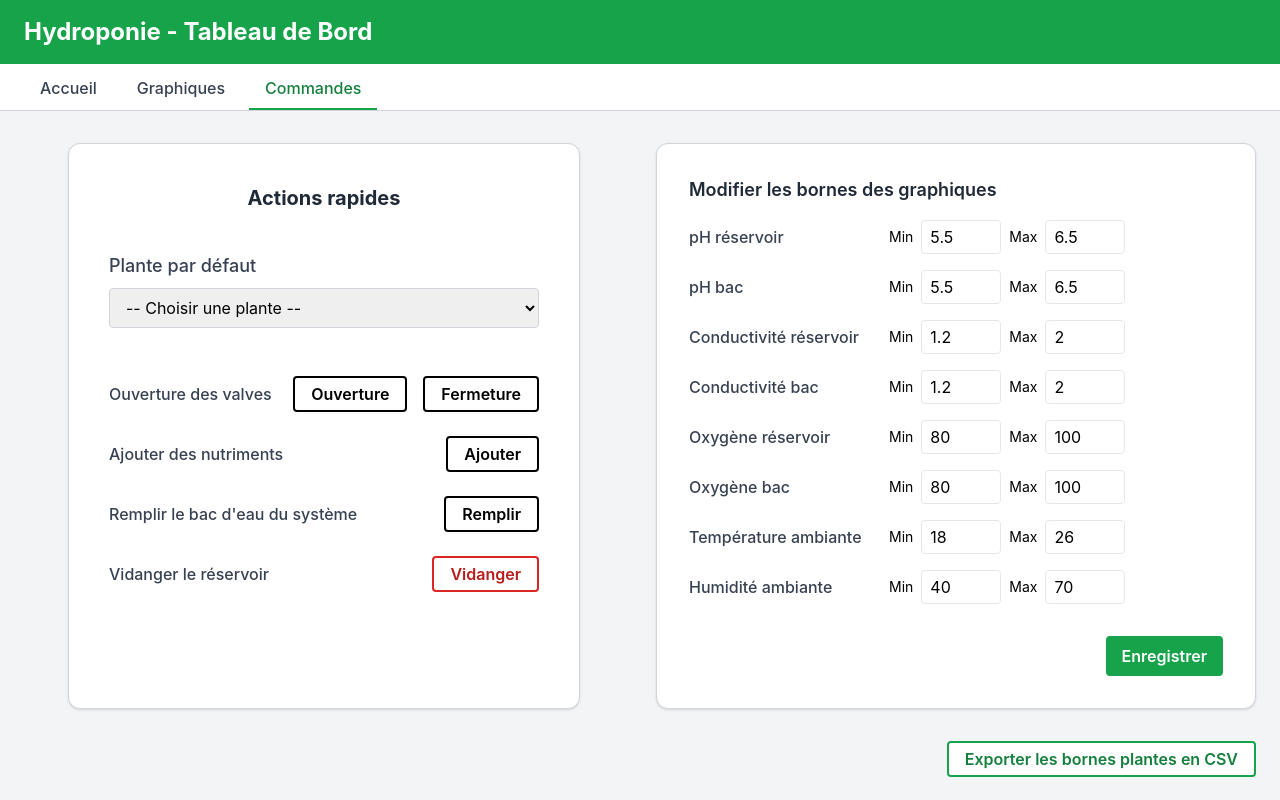
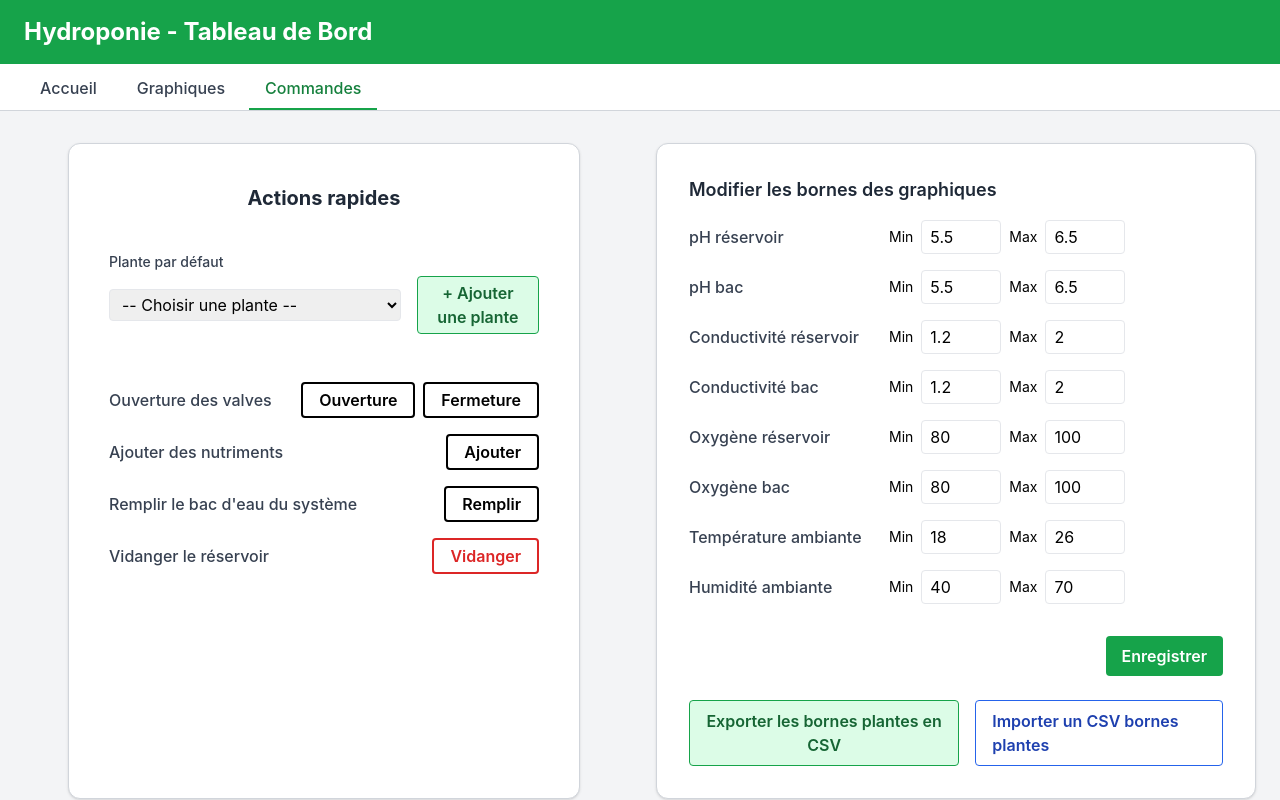
Before and after one commit to T57heavywot/hydroponie_frontend, a React (Create React App) app in the folder client/: page / in a window 1280 px wide. Both pictures are taken after a click on the button "Commandes". Shown: the top 800 px of the page. Built offline with nearby package versions, Linux system fonts and the light colour scheme.

Commit message:
add plant but not persistent right now, add is working

```diff
--- a/client/src/components/App.tsx
+++ b/client/src/components/App.tsx
@@ -540,6 +540,21 @@ function App() {
     temperature: "Température ambiante",
     humidity: "Humidité ambiante",
   };
+
+  const [showAddPlantModal, setShowAddPlantModal] = useState(false);
+  const [newPlantName, setNewPlantName] = useState("");
+  const [newPlantBornes, setNewPlantBornes] = useState<any>({
+    phReservoir: { min: 5.5, max: 6.5 },
+    phBac: { min: 5.5, max: 6.5 },
+    ecReservoir: { min: 1.2, max: 2.0 },
+    ecBac: { min: 1.2, max: 2.0 },
+    oxygenReservoir: { min: 80, max: 100 },
+    oxygenBac: { min: 80, max: 100 },
+    temperature: { min: 18, max: 26 },
+    humidity: { min: 40, max: 70 },
+    waterLevelReservoir: { min: 20, max: 100 },
+    waterLevelBac: { min: 10, max: 45 },
+  });
 
   return (
     <div className="min-h-screen bg-gray-100">
@@ -1198,27 +1213,52 @@ function App() {
                   <h2 className="text-xl font-bold text-gray-800 mb-2 text-center">
                     Actions rapides
                   </h2>
-                  {/* Sélecteur de plante */}
                   <div className="mb-4">
-                    <label className="block text-gray-700 font-medium mb-2 text-lg">
+                    <label className="block text-sm font-medium text-gray-700 mb-1">
                       Plante par défaut
                     </label>
+                    <div className="flex gap-2 items-center">
                       <select
-                      className="border border-gray-300 rounded px-3 py-2 text-base w-full"
+                        className="border rounded px-2 py-1 w-full"
                         value={selectedPlant}
                         onChange={e => setSelectedPlant(e.target.value as PlantKey)}
                       >
                         <option value="">-- Choisir une plante --</option>
-                      <option value="basilic">Basilic</option>
-                      <option value="tomate">Tomate</option>
+                        {Object.keys(plantBornes).map((plant) => (
+                          <option key={plant} value={plant}>{plant.charAt(0).toUpperCase() + plant.slice(1)}</option>
+                        ))}
                       </select>
+                      <button
+                        type="button"
+                        className="ml-2 px-2 py-1 bg-green-100 text-green-800 border border-green-600 rounded font-semibold hover:bg-green-200"
+                        onClick={() => {
+                          setNewPlantName("");
+                          setNewPlantBornes({
+                            phReservoir: { min: 5.5, max: 6.5 },
+                            phBac: { min: 5.5, max: 6.5 },
+                            ecReservoir: { min: 1.2, max: 2.0 },
+                            ecBac: { min: 1.2, max: 2.0 },
+                            oxygenReservoir: { min: 80, max: 100 },
+                            oxygenBac: { min: 80, max: 100 },
+                            temperature: { min: 18, max: 26 },
+                            humidity: { min: 40, max: 70 },
+                            waterLevelReservoir: { min: 20, max: 100 },
+                            waterLevelBac: { min: 10, max: 45 },
+                          });
+                          setShowAddPlantModal(true);
+                        }}
+                        title="Ajouter une nouvelle plante"
+                      >
+                        + Ajouter une plante
+                      </button>
                     </div>
-                  <div className="flex flex-col gap-6">
-                    <div className="flex items-center justify-between">
-                      <span className="font-medium text-gray-700 text-base">
+                  </div>
+                  <div className="flex flex-col gap-4">
+                    <div className="flex items-center justify-between gap-2">
+                      <span className="font-medium text-gray-700">
                         Ouverture des valves
                       </span>
-                      <div className="flex gap-4">
+                      <div className="flex gap-2">
                         <button className="px-4 py-1 border-2 border-black rounded bg-white font-semibold hover:bg-gray-100">
                           Ouverture
                         </button>
@@ -1227,28 +1267,28 @@ function App() {
                         </button>
                       </div>
                     </div>
-                    <div className="flex items-center justify-between">
-                      <span className="font-medium text-gray-700 text-base">
+                    <div className="flex items-center justify-between gap-2">
+                      <span className="font-medium text-gray-700">
                         Ajouter des nutriments
                       </span>
                       <button className="px-4 py-1 border-2 border-black rounded bg-white font-semibold hover:bg-gray-100">
                         Ajouter
                       </button>
                     </div>
-                    <div className="flex items-center justify-between">
-                      <span className="font-medium text-gray-700 text-base">
+                    <div className="flex items-center justify-between gap-2">
+                      <span className="font-medium text-gray-700">
                         Remplir le bac d'eau du système
                       </span>
                       <button className="px-4 py-1 border-2 border-black rounded bg-white font-semibold hover:bg-gray-100">
                         Remplir
                       </button>
                     </div>
-                    <div className="flex items-center justify-between">
-                      <span className="font-medium text-gray-700 text-base">
+                    <div className="flex items-center justify-between gap-2">
+                      <span className="font-medium text-gray-700">
                         Vidanger le réservoir
                       </span>
                       <button
-                        className="px-4 py-1 border-2 border-red-600 text-red-700 rounded bg-white font-semibold hover:bg-red-50 hover:border-red-800 transition"
+                        className="px-4 py-1 border-2 border-red-600 text-red-600 rounded font-semibold bg-white hover:bg-red-50"
                         onClick={handleFlushReservoir}
                       >
                         Vidanger
@@ -1258,7 +1298,7 @@ function App() {
                 </div>
               </div>
               {/* Bloc édition des bornes */}
-              <div className="bg-white rounded-xl shadow p-8 border border-gray-300 flex flex-col justify-center">
+              <div className="bg-white rounded-xl shadow p-8 border border-gray-300 flex flex-col justify-between">
                 <h2 className="text-lg font-semibold text-gray-800 mb-4">
                   Modifier les bornes des graphiques
                 </h2>
@@ -1328,25 +1368,113 @@ function App() {
                     Enregistrer
                   </button>
                 </form>
-              </div>
-            </div>
-            <div className="flex flex-col gap-6">
+                <div className="flex gap-4 mt-6 justify-end">
                   <button
-                className="px-4 py-1 border-2 border-green-600 text-green-700 rounded bg-white font-semibold hover:bg-green-50 hover:border-green-800 transition self-end"
+                    className="px-4 py-2 bg-green-100 text-green-800 border border-green-600 rounded font-semibold hover:bg-green-200"
                     onClick={handleExportPlantBoundsCSV}
                   >
                     Exporter les bornes plantes en CSV
                   </button>
-              <label className="self-end cursor-pointer px-4 py-1 border-2 border-blue-600 text-blue-700 rounded bg-white font-semibold hover:bg-blue-50 hover:border-blue-800 transition">
+                  <label className="px-4 py-2 bg-white text-blue-800 border border-blue-600 rounded font-semibold hover:bg-blue-50 cursor-pointer">
                     Importer un CSV bornes plantes
                     <input
                       type="file"
-                  accept=".csv,text/csv"
+                      accept=".csv"
+                      className="hidden"
                       onChange={handleImportPlantBoundsCSV}
-                  style={{ display: "none" }}
                     />
                   </label>
                 </div>
+              </div>
+            </div>
+            {/* Modal d'ajout de plante */}
+            {showAddPlantModal && (
+              <div className="fixed inset-0 bg-black bg-opacity-40 flex items-center justify-center z-50">
+                <div className="bg-white rounded-lg shadow-lg p-8 min-w-[350px] max-w-lg w-full relative">
+                  <button
+                    className="absolute top-2 right-2 text-gray-500 hover:text-gray-800 text-2xl"
+                    onClick={() => setShowAddPlantModal(false)}
+                    title="Fermer"
+                  >
+                    ×
+                  </button>
+                  <h2 className="text-lg font-bold mb-4">Ajouter une nouvelle plante</h2>
+                  <form
+                    onSubmit={e => {
+                      e.preventDefault();
+                      const name = newPlantName.trim().toLowerCase();
+                      if (!name) {
+                        alert("Veuillez saisir un nom de plante.");
+                        return;
+                      }
+                      if (plantBornes[name]) {
+                        alert("Cette plante existe déjà.");
+                        return;
+                      }
+                      setPlantBornes((prev: any) => ({
+                        ...prev,
+                        [name]: { ...newPlantBornes },
+                      }));
+                      setSelectedPlant(name as PlantKey);
+                      setEditableBornes({ ...newPlantBornes });
+                      setShowAddPlantModal(false);
+                    }}
+                    className="flex flex-col gap-4"
+                  >
+                    <div>
+                      <label className="block text-sm font-medium text-gray-700 mb-1">Nom de la plante</label>
+                      <input
+                        type="text"
+                        className="border rounded px-2 py-1 w-full"
+                        value={newPlantName}
+                        onChange={e => setNewPlantName(e.target.value)}
+                        required
+                      />
+                    </div>
+                    {Object.entries(newPlantBornes)
+  .filter(([key]) => key !== "waterLevelReservoir" && key !== "waterLevelBac")
+  .map(([key, val]) => {
+    const v = val as { min: number; max: number };
+    return (
+      <div key={key} className="flex items-center gap-2">
+        <span className="w-48 font-medium text-gray-700">{PARAM_LABELS[key] || key}</span>
+        <label className="text-sm">Min</label>
+        <input
+          type="number"
+          step="any"
+          className="border rounded px-2 py-1 w-20"
+          value={v.min}
+          onChange={e => setNewPlantBornes((b: any) => ({
+            ...b,
+            [key]: { ...b[key], min: parseFloat(e.target.value) },
+          }))}
+          required
+        />
+        <label className="text-sm">Max</label>
+        <input
+          type="number"
+          step="any"
+          className="border rounded px-2 py-1 w-20"
+          value={v.max}
+          onChange={e => setNewPlantBornes((b: any) => ({
+            ...b,
+            [key]: { ...b[key], max: parseFloat(e.target.value) },
+          }))}
+          required
+        />
+      </div>
+    );
+  })}
+                    <button
+                      type="submit"
+                      className="mt-4 px-4 py-2 bg-green-600 text-white rounded font-semibold hover:bg-green-700 self-end"
+                    >
+                      Ajouter la plante
+                    </button>
+                  </form>
+                </div>
+              </div>
+            )}
           </div>
         ) : null}
         {/* Information Box */}
```
Lines whose indentation alone changed are shown as unchanged.
